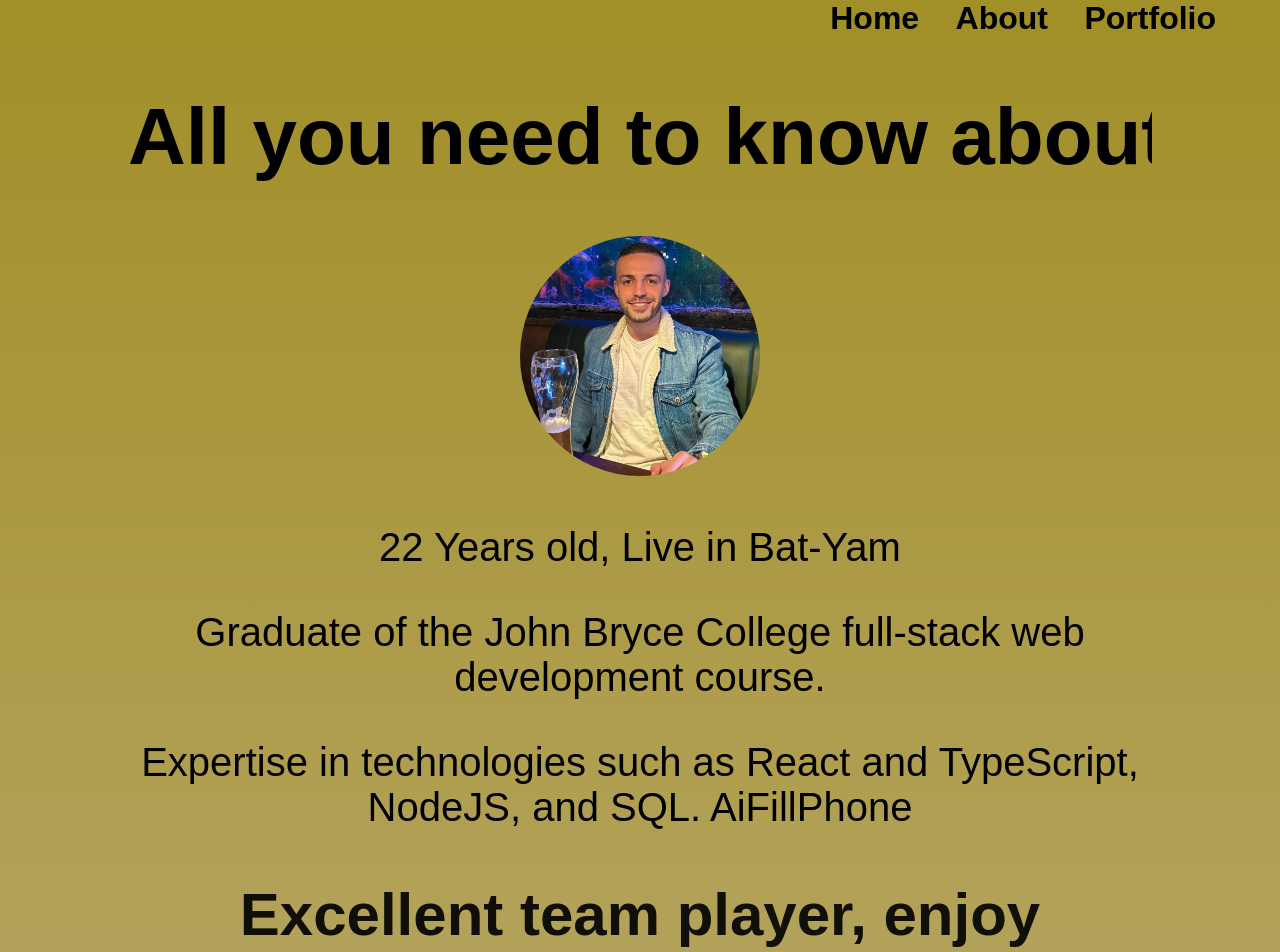
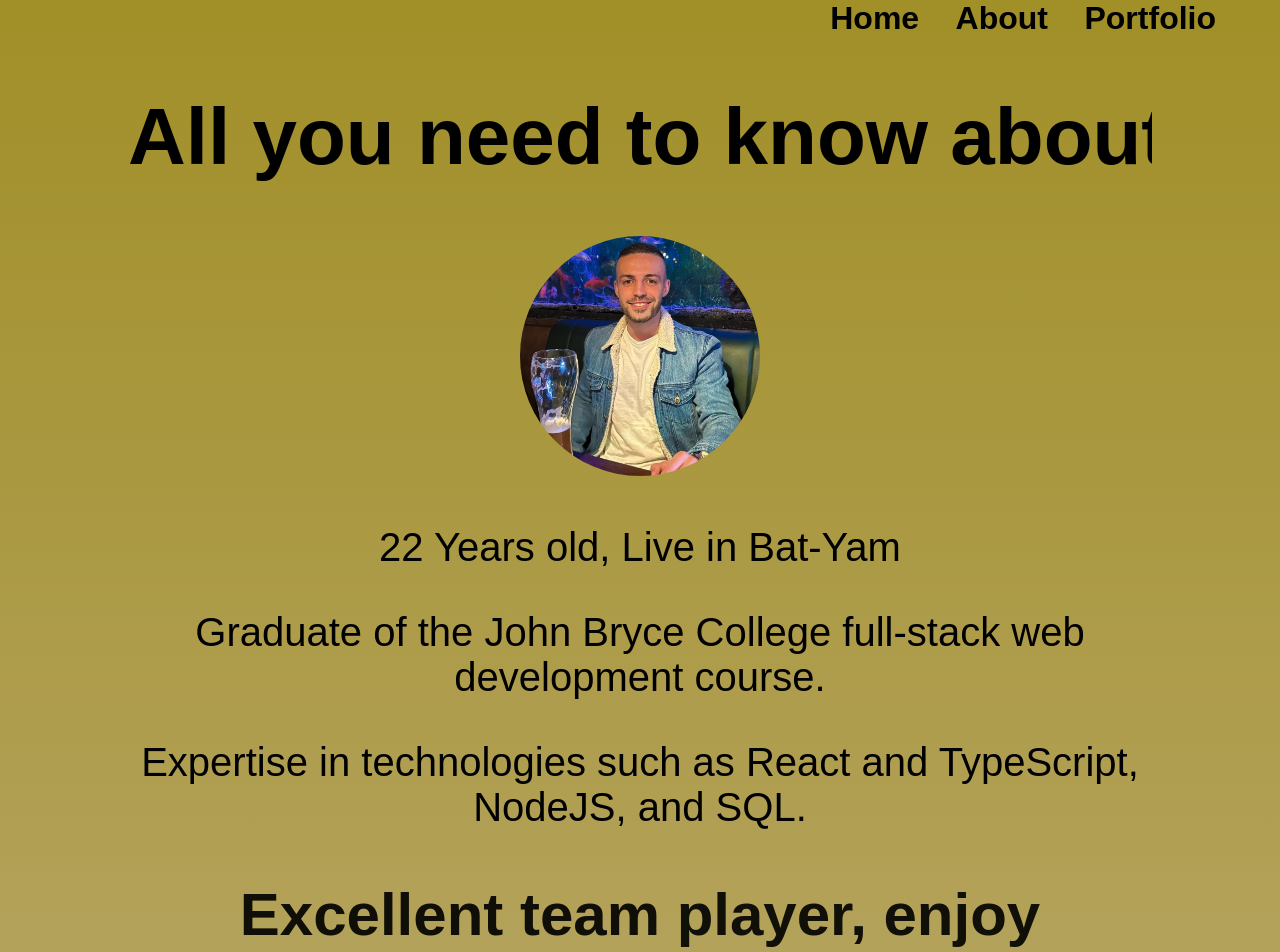
Before and after one commit to RoeiBachar/MyPortfolio, a React (Create React App) app: page /about in a window 1280 px wide. Shown: the top 952 px of the page. Built offline with nearby package versions, Linux system fonts and the light colour scheme.

Commit message:
a lot of effects and about2

```diff
--- a/src/Components/About/About.tsx
+++ b/src/Components/About/About.tsx
@@ -28,7 +28,6 @@ function About(): JSX.Element {
         <p className="fade-in4">
           Expertise in technologies such as React and TypeScript, NodeJS, and
           SQL.
-          AiFillPhone
         </p>
         <h2 className="fade-in6">
           Excellent team player, enjoy challenges, fast learner and diligent.
```
